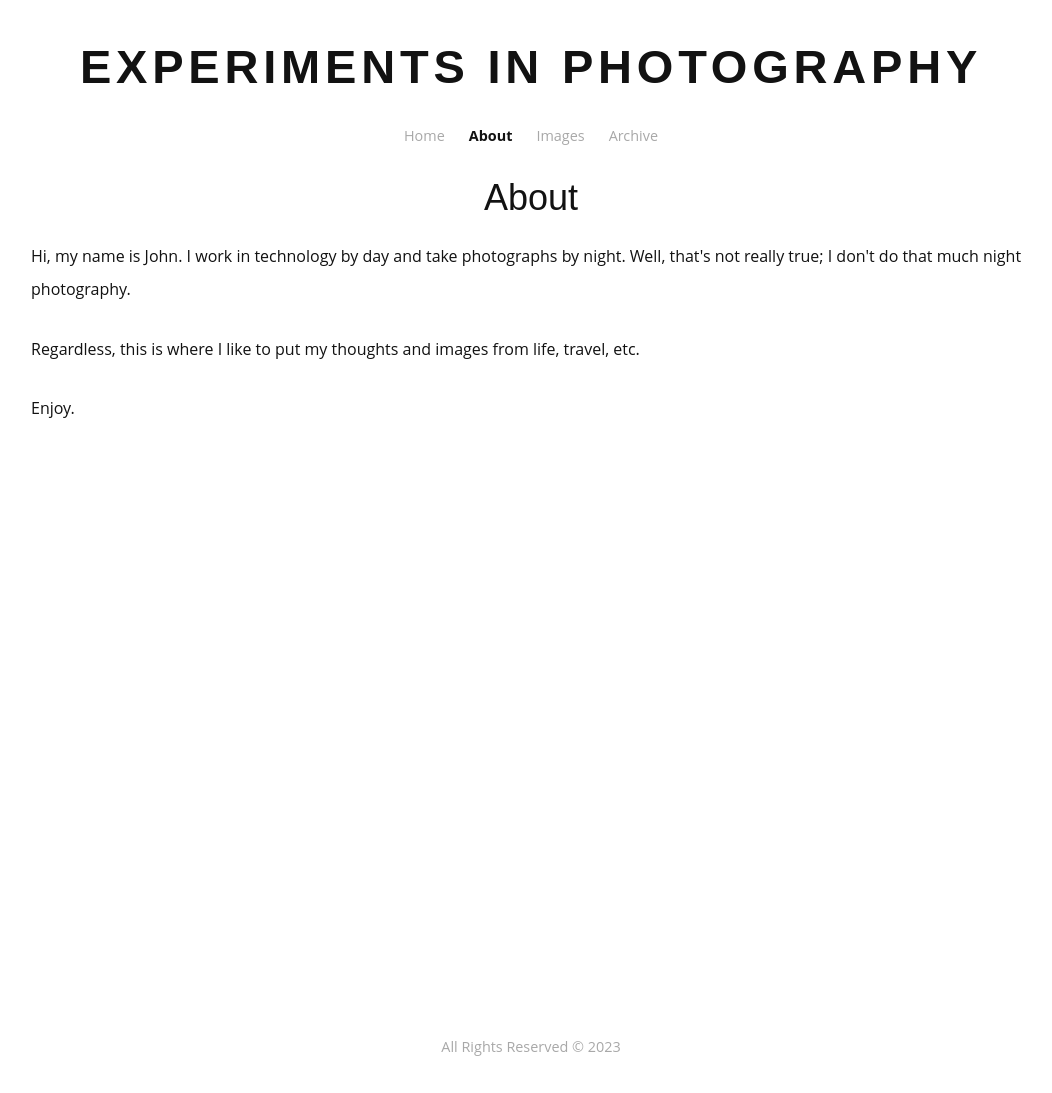
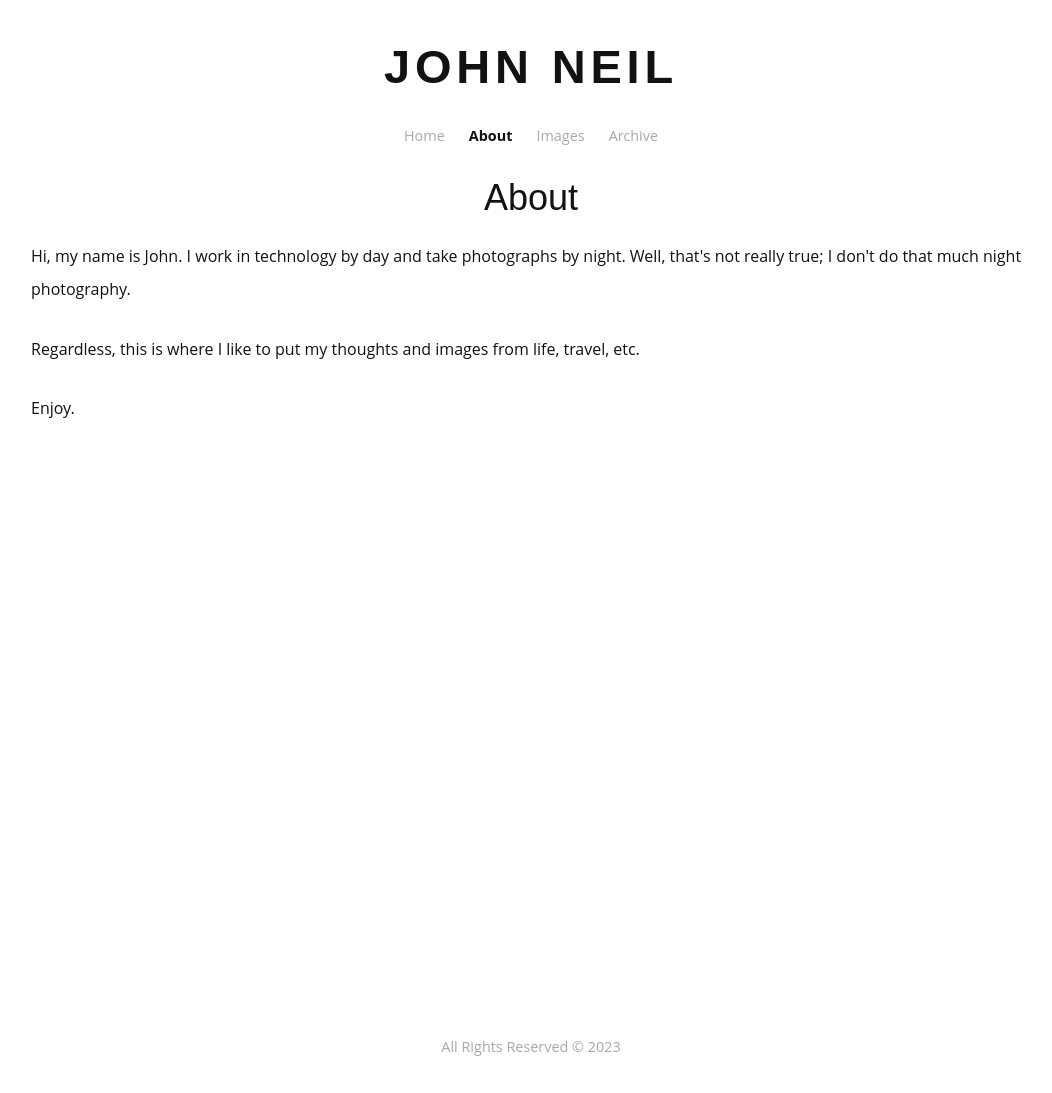
Before and after one commit to johnnydeez/exip, a Jekyll site: the page built from about.html, in a window 1280 px wide. Shown: the whole page, without its empty margins (109-1161 px from the left). Built offline with Jekyll 4.4.1, drawn with Linux system fonts in a browser that asks for light colours.

Commit message:
Fix site title.

```diff
--- a/_includes/header.html
+++ b/_includes/header.html
@@ -1,6 +1,6 @@
 <div id=site-header>
     <div id=site-title>
-        <h1>Experiments In Photography</h1>
+        <h1>John Neil</h1>
     </div> <!-- end #site-title -->
     <div id=navigation>
         {% include navigation.html %}
```
